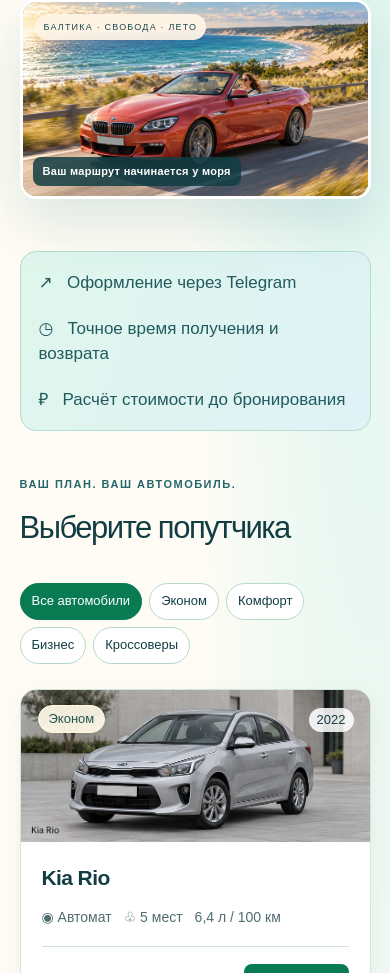
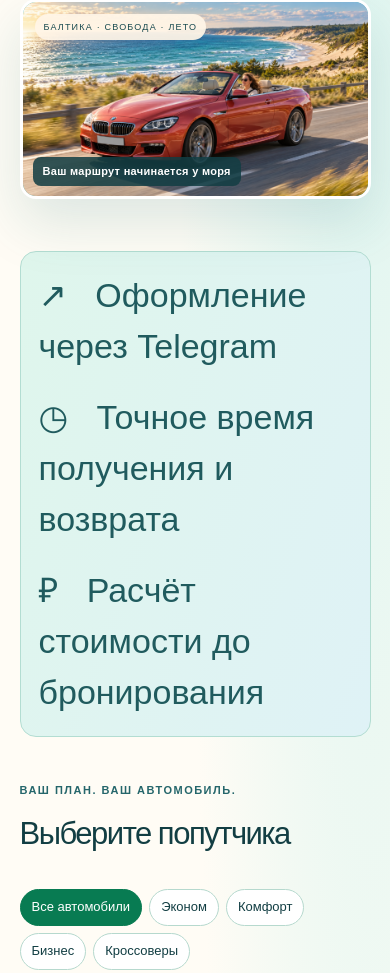
Before and after one commit to guanhes20-ux/my_first_app, a Flask app: page / in a window 390 px wide. Shown: the part 601-1574 px from the top of the page. Run offline with Flask 3, Linux system fonts and the light colour scheme; parts of the project's set-up code (start-up, migrations or seed data) failed here and were passed over.

Commit message:
Double the three benefit captions to 36px and 34px on mobile

```diff
--- a/static/style.css
+++ b/static/style.css
@@ -81,6 +81,6 @@ a:focus-visible,button:focus-visible,summary:focus-visible{outline-color:#b74d28
 @media(max-width:600px){.hero-art{height:auto;aspect-ratio:auto;border-radius:16px}.art-caption{font-size:9px}.art-bottom{font-size:11px;bottom:10px;left:10px}}
 
 /* Larger benefit captions with wrapping on smaller screens. */
-.benefits{font-size:18px;font-weight:500;line-height:1.5;gap:20px 28px}
+.benefits{font-size:36px;font-weight:500;line-height:1.5;gap:20px 28px}
 .benefits>span{flex:1 1 260px}
-@media(max-width:600px){.benefits{font-size:17px}.benefits>span{flex:0 1 auto}}
+@media(max-width:600px){.benefits{font-size:34px;overflow-wrap:anywhere}.benefits>span{flex:0 1 auto}}
```
